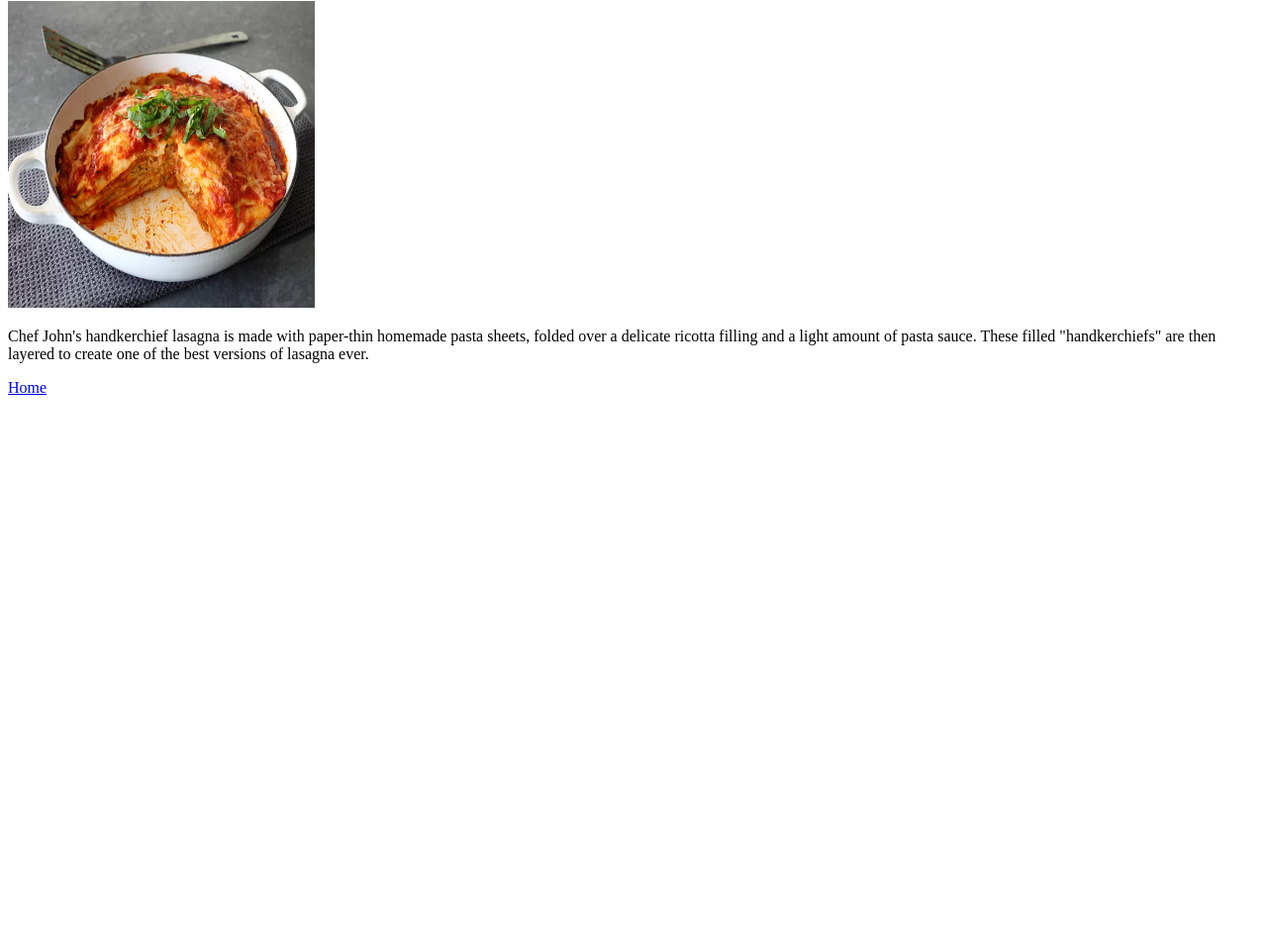
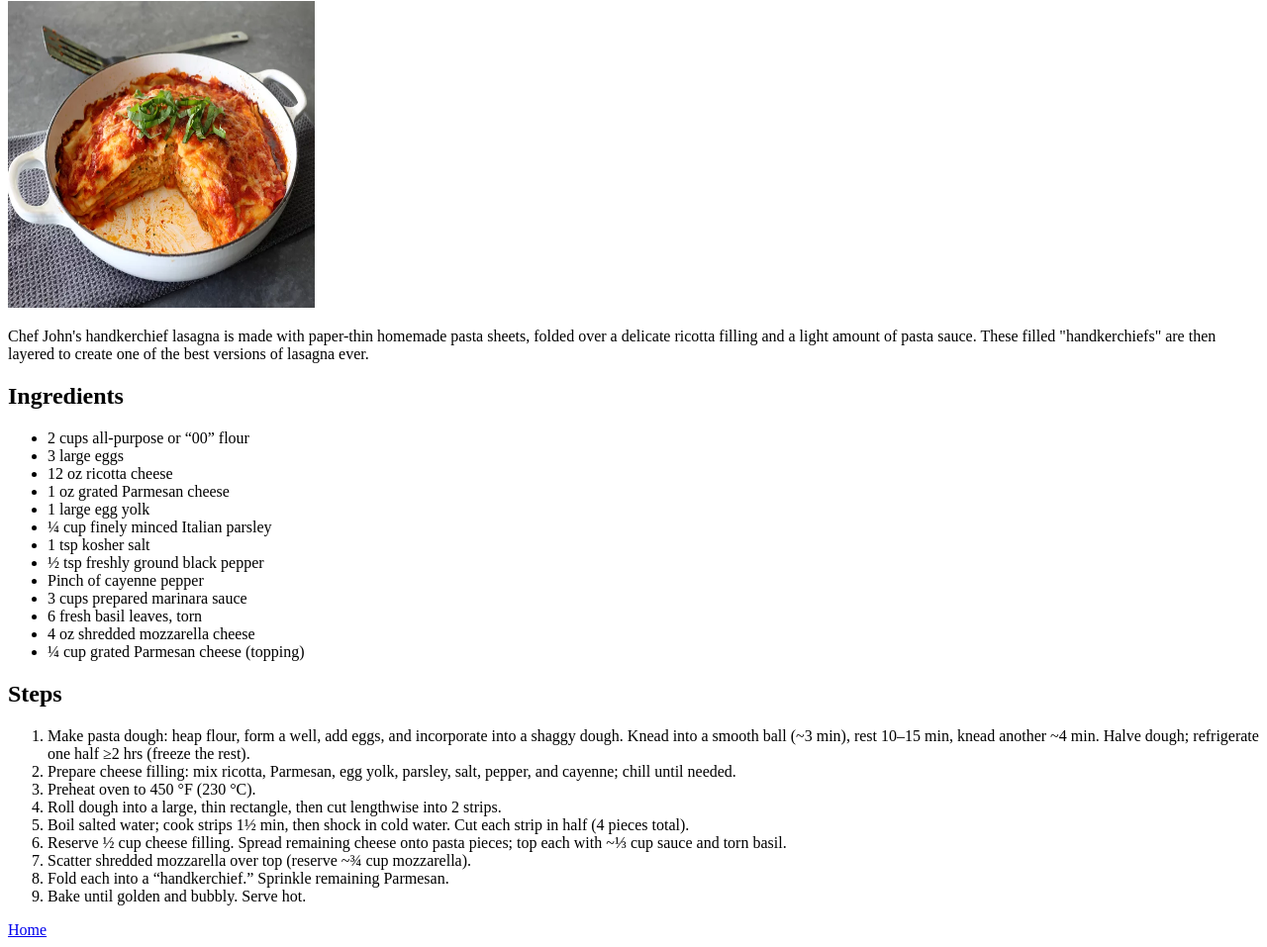
Before and after one commit to AbdirahmanFree/odin-recipes, a plain HTML site: page recipes/lasagna.html in a window 1280 px wide. Shown: the part 79-1036 px from the top of the page at 99% size. Before the commit the page ends 800 px from the top, so only its background shows below. Drawn offline with Linux system fonts and the light colour scheme.

Commit message:
Added Ingredients and Steps Created unordered list of ingredients and an ordered list of steps.

```diff
--- a/recipes/lasagna.html
+++ b/recipes/lasagna.html
@@ -12,6 +12,35 @@
               These filled "handkerchiefs" are then layered
                to create one of the best versions of lasagna ever.
         </p>
+        <h2>Ingredients</h2>
+        <ul>
+            <li>2 cups all-purpose or “00” flour</li>
+            <li>3 large eggs</li>
+            <li>12 oz ricotta cheese</li>
+            <li>1 oz grated Parmesan cheese</li>
+            <li>1 large egg yolk</li>
+            <li>¼ cup finely minced Italian parsley</li>
+            <li>1 tsp kosher salt</li>
+            <li>½ tsp freshly ground black pepper</li>
+            <li>Pinch of cayenne pepper</li>
+            <li>3 cups prepared marinara sauce</li>
+            <li>6 fresh basil leaves, torn</li>
+            <li>4 oz shredded mozzarella cheese</li>
+            <li>¼ cup grated Parmesan cheese (topping)</li>
+        </ul>
+
+        <h2>Steps</h2>
+        <ol>
+            <li>Make pasta dough: heap flour, form a well, add eggs, and incorporate into a shaggy dough. Knead into a smooth ball (~3 min), rest 10–15 min, knead another ~4 min. Halve dough; refrigerate one half ≥2 hrs (freeze the rest).</li>
+            <li>Prepare cheese filling: mix ricotta, Parmesan, egg yolk, parsley, salt, pepper, and cayenne; chill until needed.</li>
+            <li>Preheat oven to 450 °F (230 °C).</li>
+            <li>Roll dough into a large, thin rectangle, then cut lengthwise into 2 strips.</li>
+            <li>Boil salted water; cook strips 1½ min, then shock in cold water. Cut each strip in half (4 pieces total).</li>
+            <li>Reserve ½ cup cheese filling. Spread remaining cheese onto pasta pieces; top each with ~⅓ cup sauce and torn basil.</li>
+            <li>Scatter shredded mozzarella over top (reserve ~¾ cup mozzarella).</li>
+            <li>Fold each into a “handkerchief.” Sprinkle remaining Parmesan.</li>
+            <li>Bake until golden and bubbly. Serve hot.</li>
+        </ol>
         <a href="../index.html">Home</a>
     </body>
 
```
Also changed, not shown: recipes/BakedCod.html (+23 -0 lines), recipes/SweetandSourChicken.html (+31 -0 lines).
